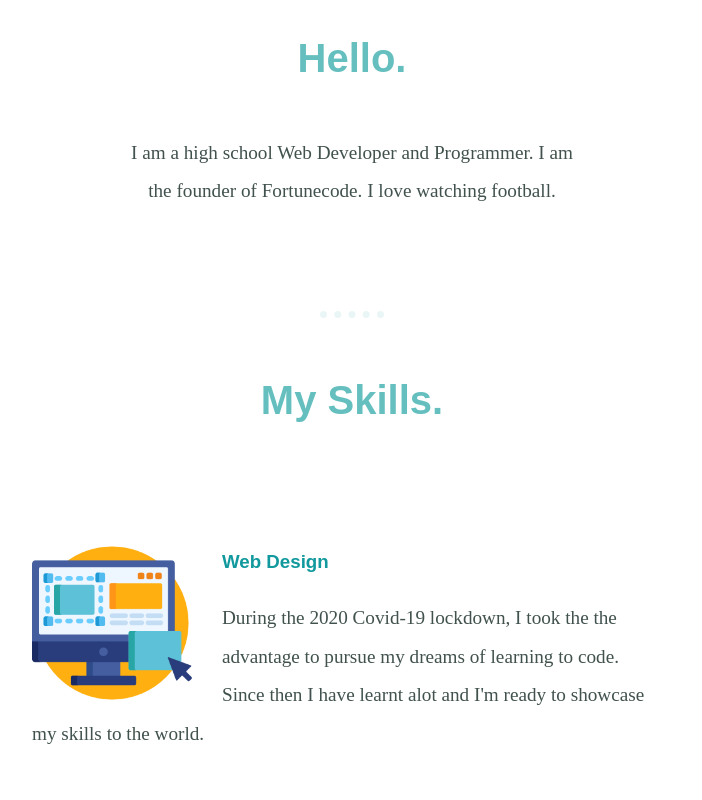
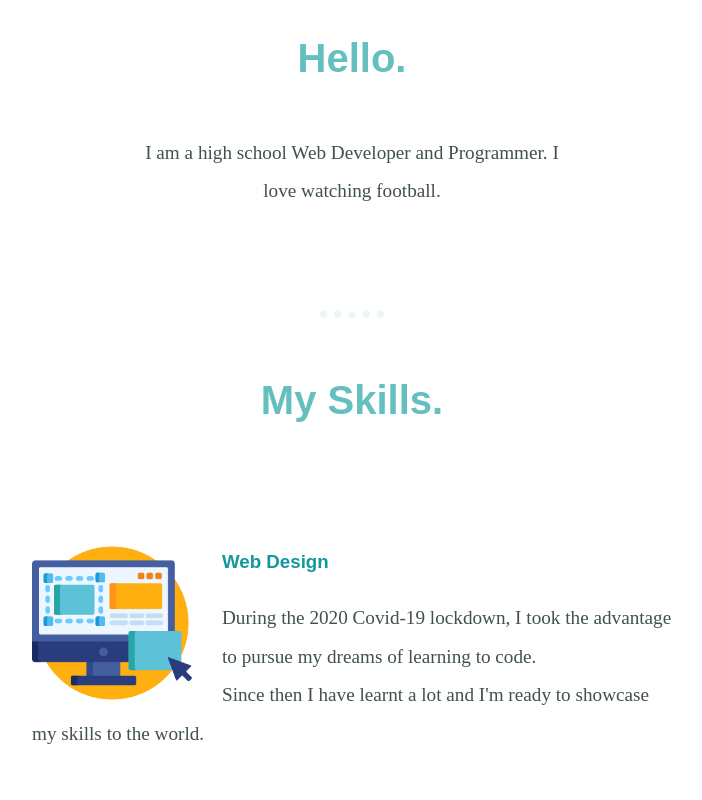
Before and after one commit to fortunejr/cv, a plain HTML site: page index.html in a window 1280 px wide. Shown: the part 1200-2000 px from the top of the page, without its empty margins (288-990 px from the left). Drawn offline with Linux system fonts and the light colour scheme; a web font is replaced by a local one.

Commit message:
Update index.html

```diff
--- a/index.html
+++ b/index.html
@@ -25,7 +25,7 @@
             <div class="profile">
               <img src="images/chibueze.png" alt="Fortune's image" width="200px" height="200px">
               <h2>Hello.</h2>
-              <p>I am a high school Web Developer and Programmer. I am the founder of Fortunecode. I love watching football.</p>
+              <p>I am a high school Web Developer and Programmer. I love watching football.</p>
             </div>
             <hr>
             <div class="skills">
@@ -33,8 +33,8 @@
               <div class="skill-row">
                 <img class="code-img" src="images/ux.png" alt="web development image">
                 <h3>Web Design</h3>
-                <p>During the 2020 Covid-19 lockdown, I took the the advantage to pursue my dreams of learning to code.<br>
-                    Since then I have learnt alot and I'm ready to showcase my skills to the world.
+                <p>During the 2020 Covid-19 lockdown, I took the advantage to pursue my dreams of learning to code.<br>
+                    Since then I have learnt a lot and I'm ready to showcase my skills to the world.
                 </p>
               </div>
               <div class="skill-row">
```
